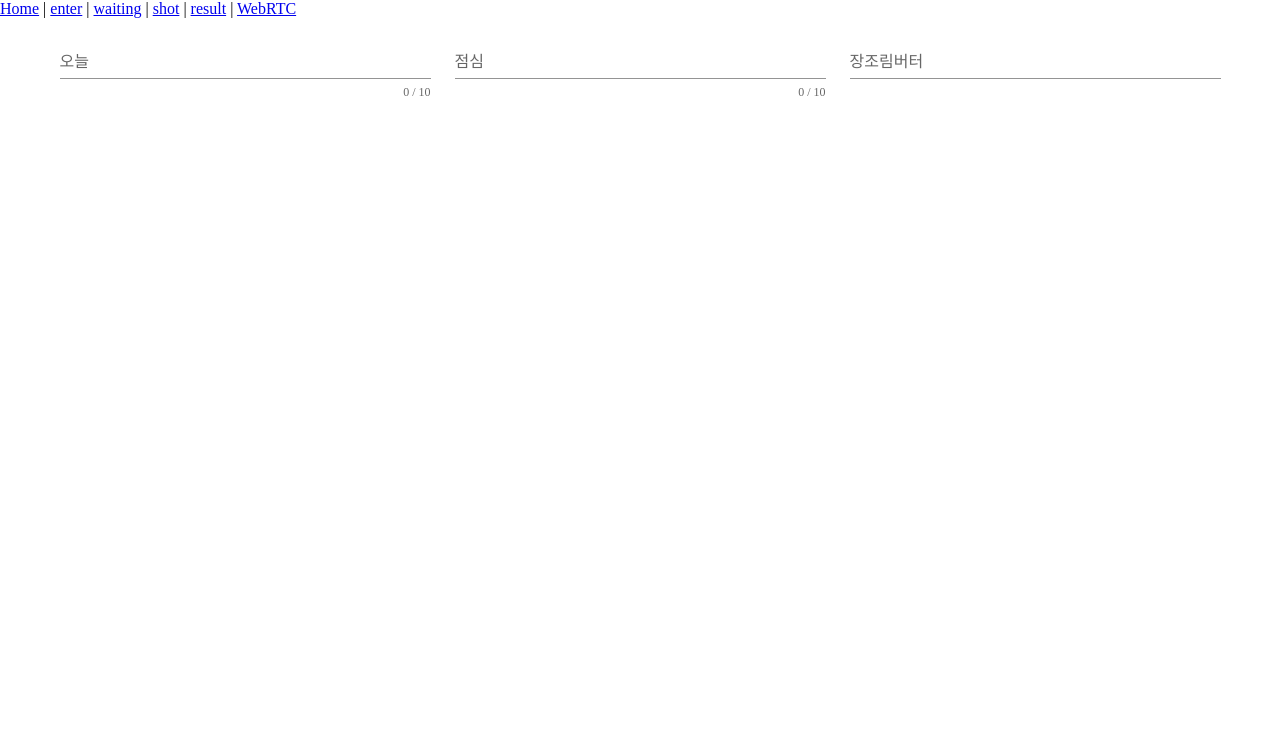
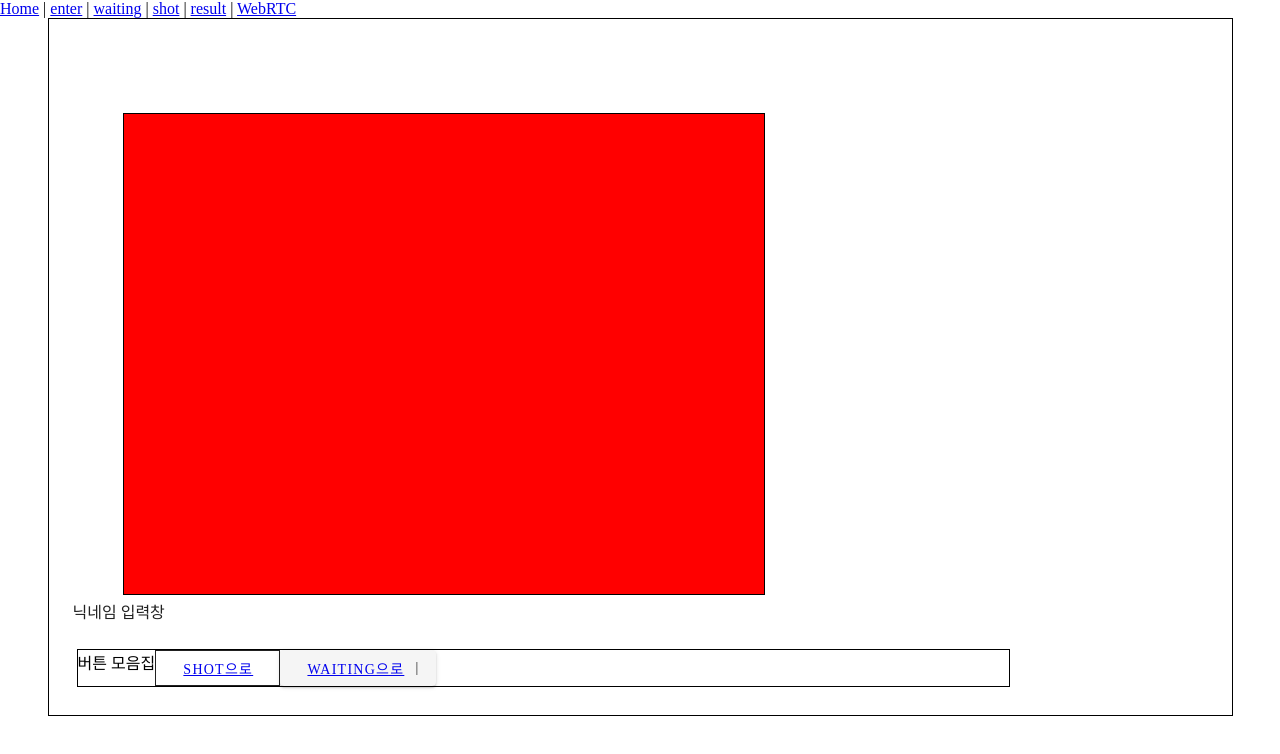
Before and after one commit to woozzangg/Moweb, a Vue app in the folder moweb_front/: page /enter in a window 1280 px wide. Shown: the top 754 px of the page. Built offline with nearby package versions, Linux system fonts and the light colour scheme.

Commit message:
Update : Home button , Enter design fix

```diff
--- a/moweb_front/src/views/EnterView.vue
+++ b/moweb_front/src/views/EnterView.vue
@@ -1,38 +1,45 @@
 <template>
-  <v-form v-model="valid">
-    <v-container>
-      <v-row>
-        <v-col cols="12" md="4">
-          <v-text-field
-            v-model="firstname"
-            :rules="nameRules"
-            :counter="10"
-            label="오늘"
-            required
-          ></v-text-field>
-        </v-col>
+  <v-container class="border-style1" d-flex justify-space-around>
+    <v-col cols="10">
+      <div style="margin: 50px 0px 0px 0px">
+        <div class="centercss">
+          <canvas
+            class="border-style1"
+            width="640"
+            height="480"
+            style="background-color: #ff0000; margin: 20px 0px 0px 50px"
+          ></canvas>
+        </div>
+        <div class="centercss">
+          <v-input>닉네임 입력창</v-input>
+        </div>
+        <div>
+          <v-row
+            fluid
+            no-gutters
+            rows="2"
+            class="border-style1"
+            style="margin: 4px"
+          >
+            버튼 모음집
+            <v-btn elevation="10" outlined tile rounded>
+              <router-link to="/shot" style="margin: 10px"
+                >shot으로</router-link
+              >
 
-        <v-col cols="12" md="4">
-          <v-text-field
-            v-model="lastname"
-            :rules="nameRules"
-            :counter="10"
-            label="점심"
-            required
-          ></v-text-field>
-        </v-col>
-
-        <v-col cols="12" md="4">
-          <v-text-field
-            v-model="email"
-            :rules="emailRules"
-            label="장조림버터"
-            required
-          ></v-text-field>
-        </v-col>
-      </v-row>
-    </v-container>
-  </v-form>
+              <router-view />
+            </v-btn>
+            <v-btn class="pink white--text">
+              <router-link to="/waiting" style="margin: 10px"
+                >waiting으로</router-link
+              >
+              |
+            </v-btn>
+          </v-row>
+        </div>
+      </div>
+    </v-col>
+  </v-container>
 </template>
 
 <script>
@@ -40,3 +47,9 @@ export default {
   name: "EnterView",
 };
 </script>
+
+<style scoped>
+.centercss {
+  float: center;
+}
+</style>
--- a/moweb_front/src/views/MainView.vue
+++ b/moweb_front/src/views/MainView.vue
@@ -1,7 +1,7 @@
 <template>
   <div class="background">
     <body>
-      홈 화면
+      <v-btn>hi</v-btn>
     </body>
   </div>
 </template>
--- a/moweb_front/src/views/WaitingView.vue
+++ b/moweb_front/src/views/WaitingView.vue
@@ -148,32 +148,15 @@
             style="margin: 20px 0px 0px 35px"
           >
             배경 선택 할 carousel
-            <v-card
-              v-scroll.self="onScroll"
-              class="overflow-y-auto"
-              max-height="400"
-            >
-              <v-banner class="justify-center text-h5 font-weight-light" sticky>
-                Scroll Me - Method invoked
-
-                <span class="font-weight-bold" v-text="scrollInvoked"></span>
-
-                times
-              </v-banner>
-
-              <v-card-text>
-                <div v-for="n in 12" :key="n" class="mb-4">
-                  Lorem ipsum dolor sit amet consectetur adipisicing elit. Modi
-                  commodi earum tenetur. Asperiores dolorem placeat ab nobis
-                  iusto culpa, autem molestias molestiae quidem pariatur.
-                  Debitis beatae expedita nam facere perspiciatis. Lorem ipsum
-                  dolor sit amet consectetur adipisicing elit. Repellendus
-                  ducimus cupiditate rerum officiis consequuntur laborum
-                  doloremque quaerat ipsa voluptates, nobis nam quis nulla ullam
-                  at corporis, similique ratione quasi illo!
-                </div>
-              </v-card-text>
-            </v-card>
+            <v-carousel v-model="model" vertical="true">
+              <v-carousel-item v-for="(color, i) in colors" :key="color">
+                <v-sheet :color="color" height="50%" width="50%" tile>
+                  <v-col class="fill-height" align="center" justify="center">
+                    <div class="text-h2">Slide {{ i + 1 }}</div>
+                  </v-col>
+                </v-sheet>
+              </v-carousel-item>
+            </v-carousel>
           </v-col>
         </v-row> -->
 
@@ -274,26 +257,10 @@
 <script>
 export default {
   name: "WaitingView",
-  // data() {
-  //   return {
-  //     colors: [
-  //       "indigo",
-  //       "warning",
-  //       "pink darken-2",
-  //       "red lighten-1",
-  //       "deep-purple accent-4",
-  //     ],
-  //     slides: ["First", "Second", "Third", "Fourth", "Fifth"],
-  //   };
-  // },
+
   data: () => ({
-    scrollInvoked: 0,
+    model: 0,
+    colors: ["primary", "secondary", "yellow darken-2", "red", "orange"],
   }),
-
-  methods: {
-    onScroll() {
-      this.scrollInvoked++;
-    },
-  },
 };
 </script>
```
